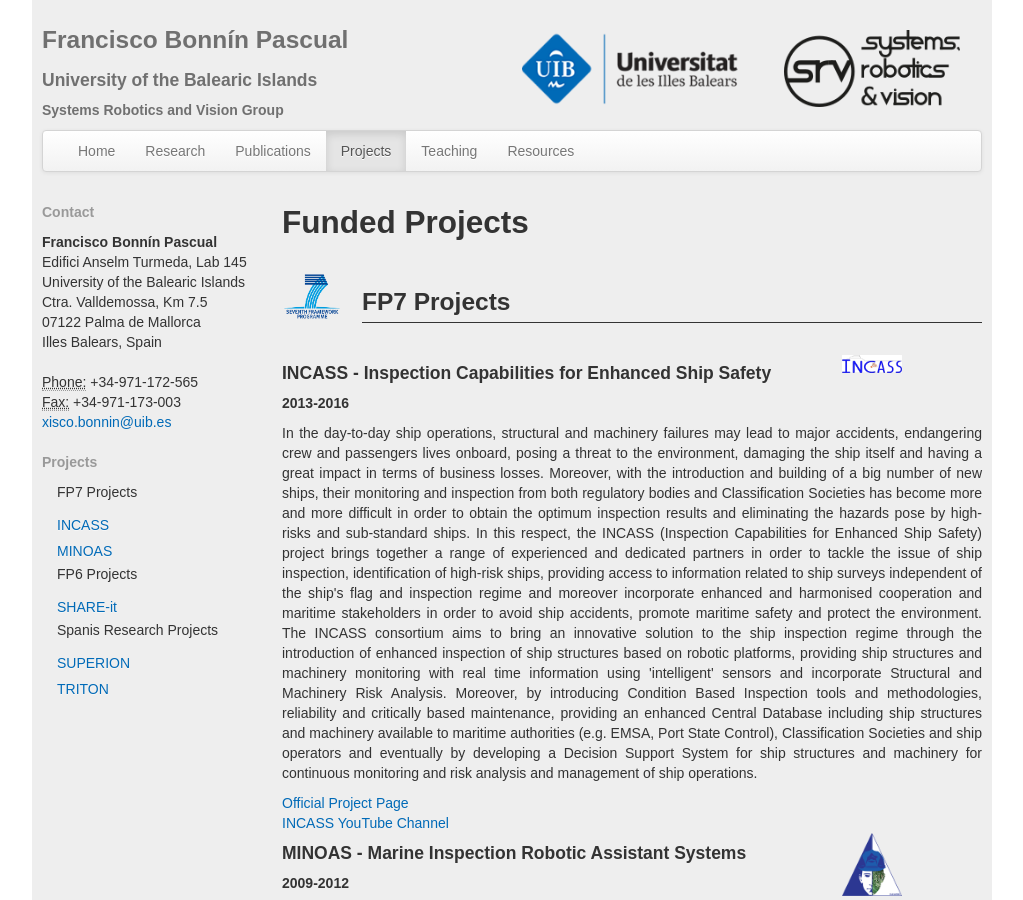
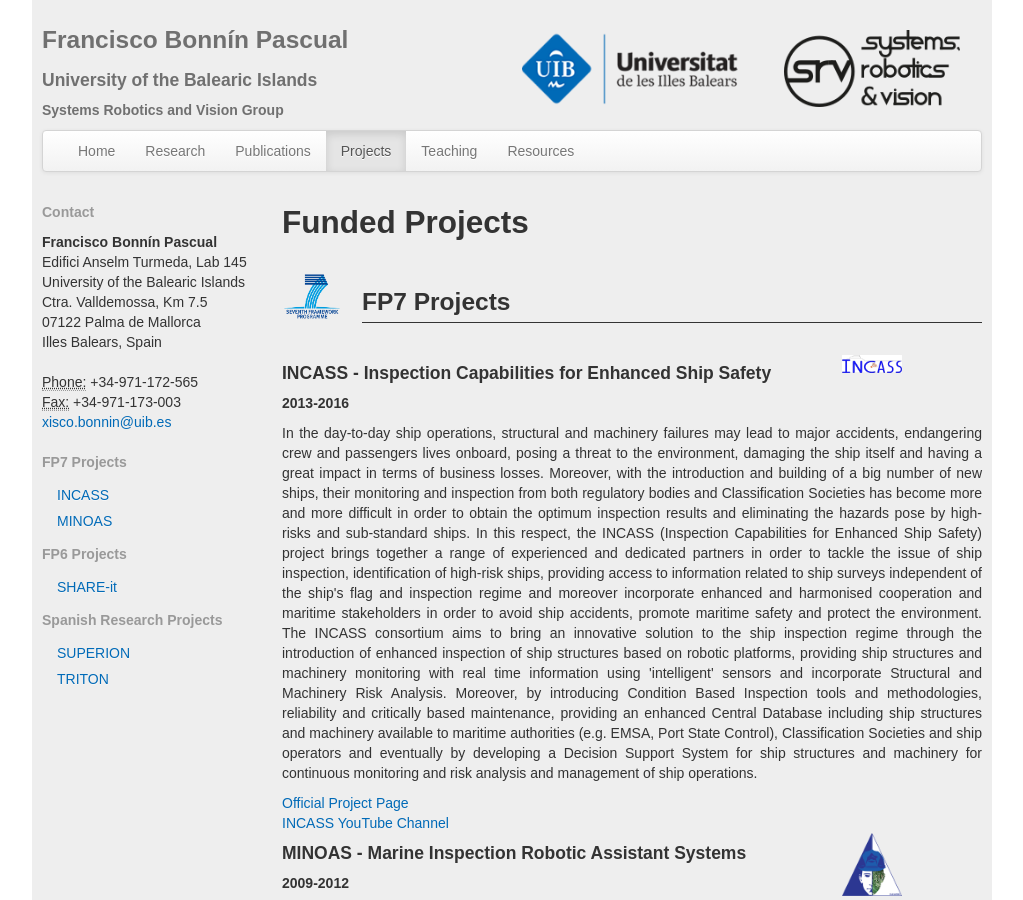
Before and after one commit to xiscobonnin/xiscobonnin.github.io, a Jekyll site: the page built from projects/index.html, in a window 1280 px wide and 900 px high. Shown: the whole window, without its empty margins (128-1151 px from the left). Built offline with Jekyll 4.4.1, drawn with Linux system fonts in a browser that asks for light colours.

Commit message:
updating projects panel

```diff
--- a/_includes/panel_projects.html
+++ b/_includes/panel_projects.html
@@ -1,11 +1,16 @@
-<h5 class="muted">Projects</h5>
+<h5 class="muted">FP7 Projects</h5>
 <ul class="nav nav-list">
-	<li><p>FP7 Projects</p></li>
 	<li><a href="#incass">INCASS</a></li>
 	<li><a href="#minoas">MINOAS</a></li>
-	<li><p>FP6 Projects</p></li>
+</ul>
+
+<h5 class="muted">FP6 Projects</h5>
+<ul class="nav nav-list">
 	<li><a href="#shareit">SHARE-it</a></li>
-	<li><p>Spanis Research Projects</p></li>
+</ul>
+
+<h5 class="muted">Spanish Research Projects</h5>
+<ul class="nav nav-list">
 	<li><a href="#superion">SUPERION</a></li>
 	<li><a href="#triton">TRITON</a></li>
 </ul>
```
